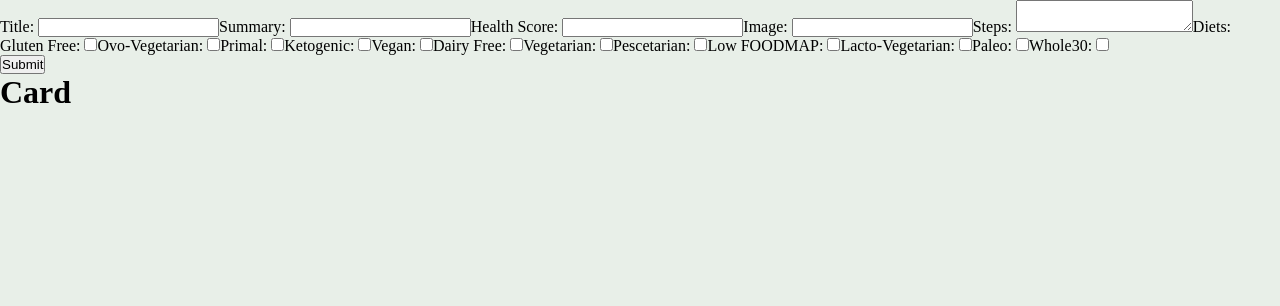
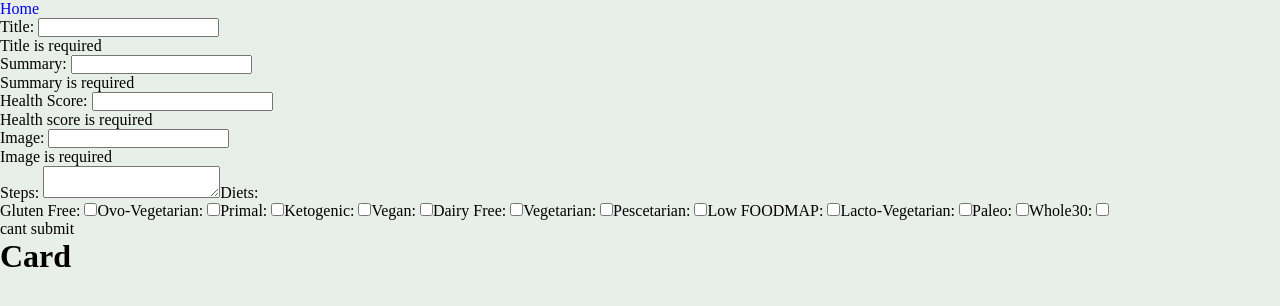
Before and after one commit to TomasBorquez/interviewFoodRepo, a React (Create React App) app in the folder client/: page /create in a window 1280 px wide. Shown: the top 306 px of the page. Built offline with nearby package versions, Linux system fonts and the light colour scheme.

Commit message:
combined both :D

```diff
--- a/client/src/components/Card/Card.jsx
+++ b/client/src/components/Card/Card.jsx
@@ -7,7 +7,7 @@ function Card({id, title, image, diets}) {
     <li className='card'>
       <NavLink to={`/details/${id}`}>details</NavLink>
       <h1>{title}</h1>
-      <p>{diets.join(", ")}</p>
+      <p>{diets.length ? diets.join(", ") : "No diets"}</p>
       <img className='food' src={image} alt=""></img>
     </li>
   );
--- a/client/src/components/Creator/Creator.jsx
+++ b/client/src/components/Creator/Creator.jsx
@@ -1,12 +1,19 @@
 import axios from 'axios';
 import React, { useState, useEffect } from 'react';
-// import { NavLink } from 'react-router-dom';
+import { NavLink } from 'react-router-dom';
 // import { useSelector } from 'react-redux';
 
 import './Creator.sass';
 
 function Creator() {
-  const isValid = {}
+  const initialState = {
+    title: 'Title is required',
+    summary: 'Summary is required',
+    healthScore: 'Health score is required',
+    image: 'Image is required',
+  };
+  const [isValid, setIsvalid] = useState(initialState);
+  const [isAllowed, setIsAllowed] = useState(false);
   const [title, setTitle] = useState('');
   const [summary, setSummary] = useState('');
   const [healthScore, setHealthScore] = useState('');
@@ -19,63 +26,80 @@ function Creator() {
     else setDiets(diets.filter(diet => diet !== Number(dietType)));
   };
   useEffect(() => {
-    if (!title.length) isValid.title = 'Title is required'
-    else delete isValid.title
-    if (!summary.length) isValid.summary = 'Summary is required'
-    else delete isValid.summary
-    if (!healthScore.length || isNaN(healthScore)) isValid.healthScore = 'Health score is required'
-    else delete isValid.healthScore
-    if (!image.length) isValid.image = 'Image is required'
-    else delete isValid.image
-    // console.log(Object.keys(isValid))
-  // eslint-disable-next-line react-hooks/exhaustive-deps
-  }, [title, summary, healthScore, image])
-  const handleErrors = () => {
-    for (let err in isValid) {
-      console.log(err);
+    // Assign possible errors
+    const isValidCopy = { ...isValid };
+    if (!title.length) isValidCopy.title = 'Title is required';
+    else delete isValidCopy.title;
+    if (!summary.length) isValidCopy.summary = 'Summary is required';
+    else delete isValidCopy.summary;
+    if (!healthScore.length || isNaN(healthScore)) isValidCopy.healthScore = 'Health score is required';
+    else delete isValidCopy.healthScore;
+    if (!image.length) isValidCopy.image = 'Image is required';
+    else delete isValidCopy.image;
+    setIsvalid(isValidCopy);
+    // Check if its valid
+    let counter = 0;
+    for (let err in isValidCopy) {
+      if (isValidCopy[err]) counter++;
     }
-  }
-  const handleSubmit = async (e) => {
-    e.preventDefault()
-    const values = { title, summary, healthScore, image, steps, diets }
+    if (!counter) setIsAllowed(true);
+    else if (counter) setIsAllowed(false);
+    // eslint-disable-next-line react-hooks/exhaustive-deps
+  }, [title, summary, healthScore, image]);
+  const handleSubmit = async e => {
+    e.preventDefault();
+    const values = { title, summary, healthScore, image, steps, diets };
     try {
-      setisPending(true)
-      const response = await axios.post('http://localhost:3001/recipes', values)
-      setisPending(false)
-      console.log(response.request);
+      setisPending(true);
+      const response = await axios.post(
+        'http://localhost:3001/recipes',
+        values
+      );
+      setisPending(false);
+      console.log(response.request.statusText);
     } catch (error) {
-      setisPending(false)
+      setisPending(false);
       console.log(error.response.data);
-      console.log(error);
+      // console.log(error);
     }
-  }
+  };
+  const handleButton = () => {
+    if (!isPending && isAllowed) return <button>Submit</button>;
+    else if (isPending) return <button>Submitting...</button>;
+    else return <p>cant submit</p>;
+  };
   return (
     <div>
+      <NavLink to="/home">Home</NavLink>
       <form onSubmit={handleSubmit}>
         <label>Title: </label>
         <input
           type="text"
           value={title}
           onChange={e => setTitle(e.target.value)}
-        ></input>
+        ></input>{' '}
+        {isValid.title && <p>{isValid.title}</p>}
         <label>Summary: </label>
         <input
           type="text"
           value={summary}
           onChange={e => setSummary(e.target.value)}
-        ></input>
+        ></input>{' '}
+        {isValid.summary && <p>{isValid.summary}</p>}
         <label>Health Score: </label>
         <input
           type="number"
           value={healthScore}
           onChange={e => setHealthScore(e.target.value)}
-        ></input>
+        ></input>{' '}
+        {isValid.healthScore && <p>{isValid.healthScore}</p>}
         <label>Image: </label>
         <input
           type="text"
           value={image}
           onChange={e => setImage(e.target.value)}
-        ></input>
+        ></input>{' '}
+        {isValid.image && <p>{isValid.image}</p>}
         <label>Steps: </label>
         <textarea
           type="text"
@@ -157,18 +181,17 @@ function Creator() {
             onChange={e => dietsHandler(e.target.checked, e.target.name)}
           ></input>
         </div>
-        {!isPending ? <button>Submit</button> : <button>Submitting...</button>}
+        {handleButton()}
       </form>
       <div>
         <h1>Card</h1>
         <p>{title}</p>
         <p>{summary}</p>
         <p>{healthScore}</p>
-        <img src={image} alt=''></img>
+        <img src={image} alt=""></img>
         <p>{steps}</p>
         <p>{diets}</p>
       </div>
-      {() => handleErrors()}
     </div>
   );
 }
--- a/client/src/components/Home/Home.jsx
+++ b/client/src/components/Home/Home.jsx
@@ -22,7 +22,6 @@ function Home() {
     console.log(`I was here: ${counter}`);
     setCounter(counter + 1);
     if (counter === 0) {
-      console.log('i entered')
       updateRecipes();
       setLoading(!loading);
     }
--- a/client/src/components/PageNav/PageNav.jsx
+++ b/client/src/components/PageNav/PageNav.jsx
@@ -1,6 +1,7 @@
 import React, { useState, useEffect } from 'react';
 import { useDispatch } from 'react-redux';
 import { useSelector } from 'react-redux';
+import { NavLink } from 'react-router-dom';
 import { bindActionCreators } from 'redux';
 
 import * as actions from '../../state/actions/index.js';
@@ -39,7 +40,8 @@ function PageNav({ loading, cardsPerPage, totalPosts }) {
     return <div></div>;
   } else {
     return (
-      <div className="PageNav">
+      <div className="Nav">
+      <NavLink to='/create'>Create</NavLink>
       <input type="text" value={inputData} onChange={e => setInputData(e.target.value)}></input>
         <form>
           <select id="orders" onChange={e => handleChangeOrder(e)} value={order}>
--- a/client/src/state/actions/index.js
+++ b/client/src/state/actions/index.js
@@ -4,8 +4,18 @@ import axios from 'axios';
 export function updateRecipes() {
   return async function (dispatch) {
     try {
-      const res = await axios.get('http://localhost:3001/filter/test');
-      dispatch({ type: 'updateRecipes', payload: res.data });
+      const res = await axios.get('http://localhost:3001/recipes');
+      let responseCopy = res.data
+      for (let i in responseCopy) {
+        let diets = []
+        for (let k = 0; k < responseCopy[i].Diets.length; k++) {
+          diets.push(responseCopy[i].Diets[k].name)
+        }
+        delete responseCopy[i].Diets
+        responseCopy[i]["diets"] = diets
+      }
+      const res2 = await axios.get('http://localhost:3001/filter/test');
+      dispatch({ type: 'updateRecipes', payload: [...responseCopy, ...res2.data] });
     } catch (error) {
       console.log(`Error: ${error}`)
     }
```
Also changed, not shown: 2 other files (tests, documents, lock files or other folders).
